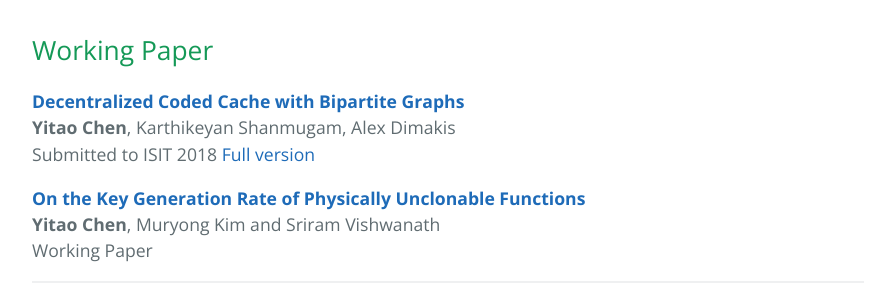
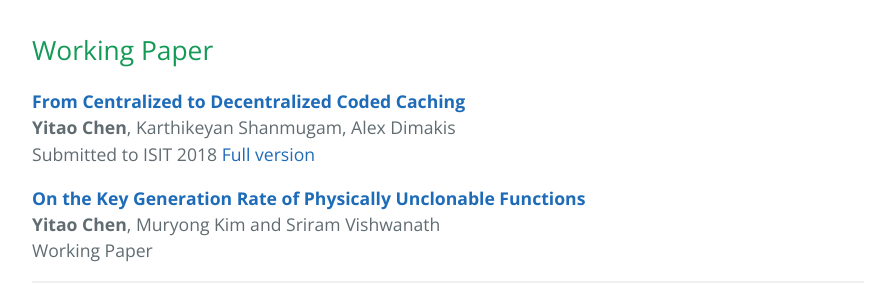
Before and after one commit to yitaochen/yitaochen.github.io, a Jekyll site: the page index.html, which Jekyll copies as it is, in a window 1280 px wide. Shown: the part 608-892 px from the top of the page, without its empty margins (192-1087 px from the left). Built offline with Jekyll 4.4.1, drawn with Linux system fonts in a browser that asks for light colours.

Commit message:
title updates

```diff
--- a/index.html
+++ b/index.html
@@ -47,7 +47,7 @@
 
       <h2 id="workingpaper">Working Paper</h2>
       <p>
-      <b><a> Decentralized Coded Cache with Bipartite Graphs</a></b> <br />
+      <b><a> From Centralized to Decentralized Coded Caching</a></b> <br />
       <b>Yitao Chen</b>, Karthikeyan Shanmugam, Alex Dimakis<br />
       Submitted to ISIT 2018 <a href="../files/codedcache_isit18.pdf"> Full version</a>
       </p>
```
